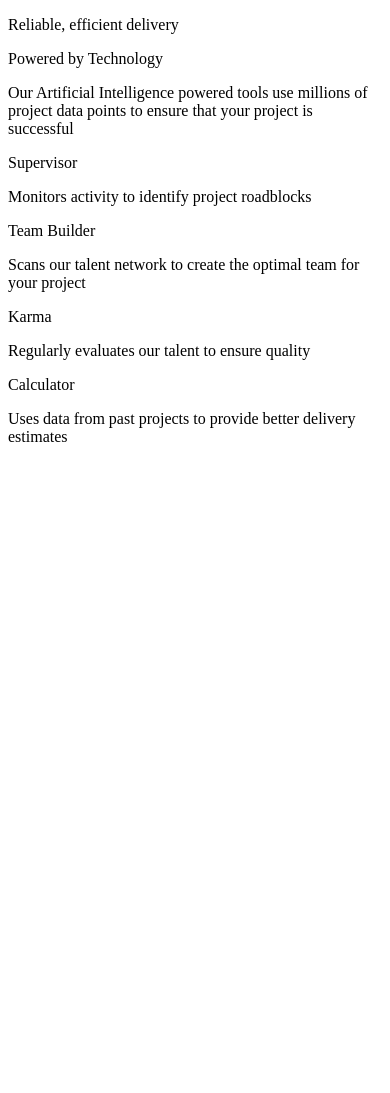
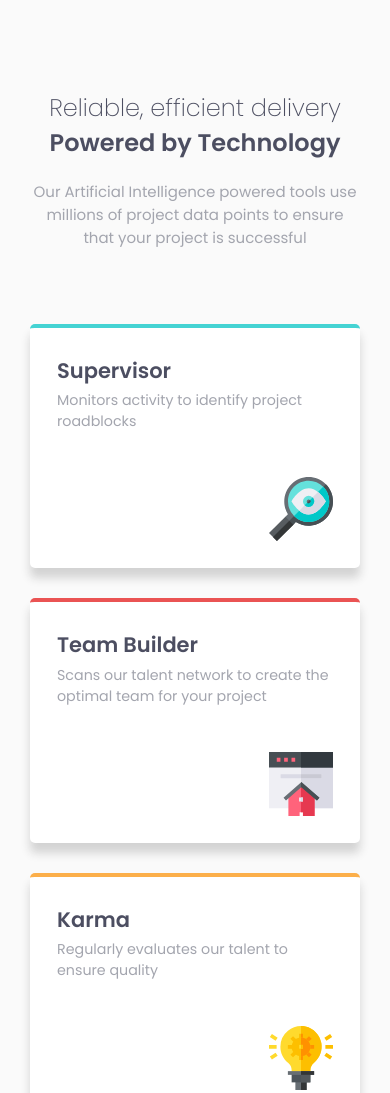
Before and after one commit to rckash/four-card-feature-section, a plain HTML site: page index.html in a window 390 px wide. Shown: the top 1093 px of the page. Before the commit the page ends 844 px from the top, so only its background shows below. Drawn offline with Linux system fonts and the light colour scheme.

Commit message:
Add styling to conform with mobile design

```diff
--- a/index.html
+++ b/index.html
@@ -14,38 +14,58 @@
 
     <title>Frontend Mentor | Four card feature section</title>
 
-    <link rel="stylesheet" href="syle.css" />
+    <link rel="stylesheet" href="style.css" />
   </head>
   <body>
-    <section>
-      <p>Reliable, efficient delivery</p>
-      <p>Powered by Technology</p>
+    <main>
+      <section class="intro-section">
+        <p class="core-values">Reliable, efficient delivery</p>
+        <p class="powered-by">Powered by Technology</p>
 
-      <p>
+        <p class="main-description">
           Our Artificial Intelligence powered tools use millions of project data
           points to ensure that your project is successful
         </p>
       </section>
 
-    <section>
-      <div>
-        <p>Supervisor</p>
-        <p>Monitors activity to identify project roadblocks</p>
+      <section class="cards-section">
+        <div class="supervisor card">
+          <p class="card-title">Supervisor</p>
+          <p class="card-description">
+            Monitors activity to identify project roadblocks
+          </p>
+          <picture
+            ><img src="./images/icon-supervisor.svg" alt="supervisor icon"
+          /></picture>
         </div>
-      <div>
-        <p>Team Builder</p>
-        <p>
+        <div class="team-builder card">
+          <p class="card-title">Team Builder</p>
+          <p class="card-description">
             Scans our talent network to create the optimal team for your project
           </p>
+          <picture
+            ><img src="./images/icon-team-builder.svg" alt="team builder icon"
+          /></picture>
         </div>
-      <div>
-        <p>Karma</p>
-        <p>Regularly evaluates our talent to ensure quality</p>
+        <div class="karma card">
+          <p class="card-title">Karma</p>
+          <p class="card-description">
+            Regularly evaluates our talent to ensure quality
+          </p>
+          <picture
+            ><img src="./images/icon-karma.svg" alt="karma icon"
+          /></picture>
         </div>
-      <div>
-        <p>Calculator</p>
-        <p>Uses data from past projects to provide better delivery estimates</p>
+        <div class="calculator card">
+          <p class="card-title">Calculator</p>
+          <p class="card-description">
+            Uses data from past projects to provide better delivery estimates
+          </p>
+          <picture>
+            <img src="./images/icon-calculator.svg" alt="calculator icon" />
+          </picture>
         </div>
       </section>
+    </main>
   </body>
 </html>
--- a/style.css
+++ b/style.css
@@ -1,4 +1,104 @@
+@import url("https://fonts.googleapis.com/css2?family=Poppins:ital,wght@0,100;0,200;0,300;0,400;0,500;0,600;0,700;0,800;0,900;1,100;1,200;1,300;1,400;1,500;1,600;1,700;1,800;1,900&display=swap");
+
+html {
+  font-size: 15px;
+}
+
 * {
   padding: 0;
   margin: 0;
 }
+
+:root {
+  --main-red: hsl(0, 78%, 62%);
+  --main-cyan: hsl(180, 62%, 55%);
+  --main-orange: hsl(34, 97%, 64%);
+  --main-blue: hsl(212, 86%, 64%);
+
+  --main-very-dark-blue: hsl(234, 12%, 34%);
+  --main-grayish-blue: hsl(229, 6%, 66%);
+  --very-light-gray: hsl(0, 0%, 98%);
+}
+
+main {
+  display: flex;
+  flex-direction: column;
+  text-align: center;
+  padding: 0 2rem;
+  background-color: var(--very-light-gray);
+}
+
+p {
+  font-family: "Poppins", sans-serif;
+  font-size: 1rem;
+}
+
+.core-values {
+  font-weight: 200;
+  font-size: 1.6rem;
+  margin-top: 6rem;
+  color: var(--main-very-dark-blue);
+}
+
+.powered-by {
+  font-weight: 600;
+  font-size: 1.6rem;
+  color: var(--main-very-dark-blue);
+}
+
+.main-description {
+  font-weight: 400;
+  font-size: 1rem;
+  margin-top: 1.3rem;
+  color: var(--main-grayish-blue);
+}
+
+.cards-section {
+  margin-top: 5rem;
+  margin-bottom: 6rem;
+  display: flex;
+  flex-direction: column;
+  gap: 2rem;
+  text-align: left;
+}
+
+.card {
+  background-color: white;
+  border-radius: 5px;
+  padding: 1.8rem;
+  box-shadow: 0 10px 10px lightgray;
+}
+
+.card-title {
+  font-weight: 600;
+  font-size: 1.4rem;
+  color: var(--main-very-dark-blue);
+}
+
+.card-description {
+  margin-top: 0.3rem;
+  font-size: 0.95rem;
+  color: var(--main-grayish-blue);
+}
+
+picture {
+  display: flex;
+  justify-content: end;
+  margin-top: 3rem;
+}
+
+.supervisor {
+  border-top: var(--main-cyan) 4px solid;
+}
+
+.team-builder {
+  border-top: var(--main-red) 4px solid;
+}
+
+.karma {
+  border-top: var(--main-orange) 4px solid;
+}
+
+.calculator {
+  border-top: var(--main-blue) 4px solid;
+}
```
Lines whose indentation alone changed are shown as unchanged.
